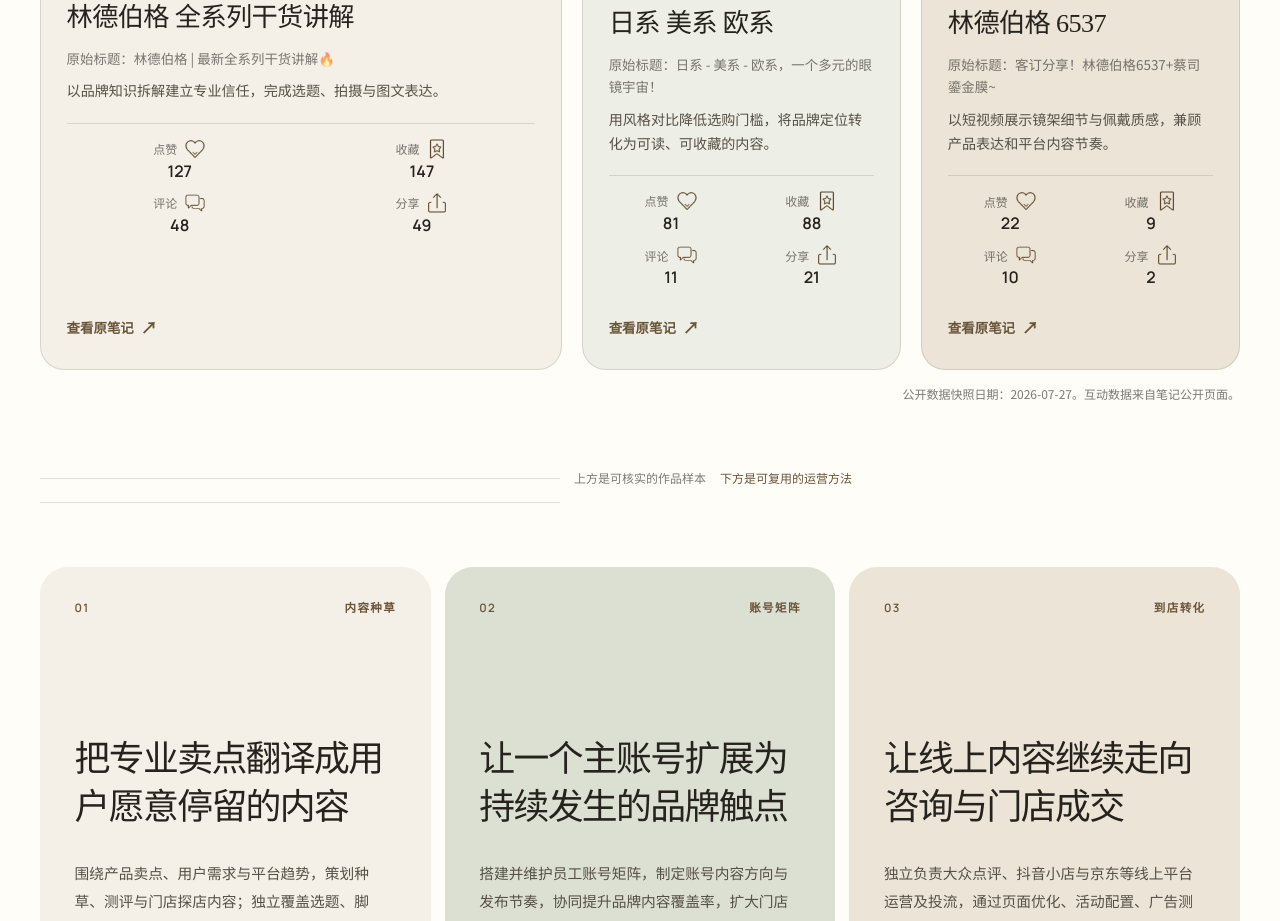
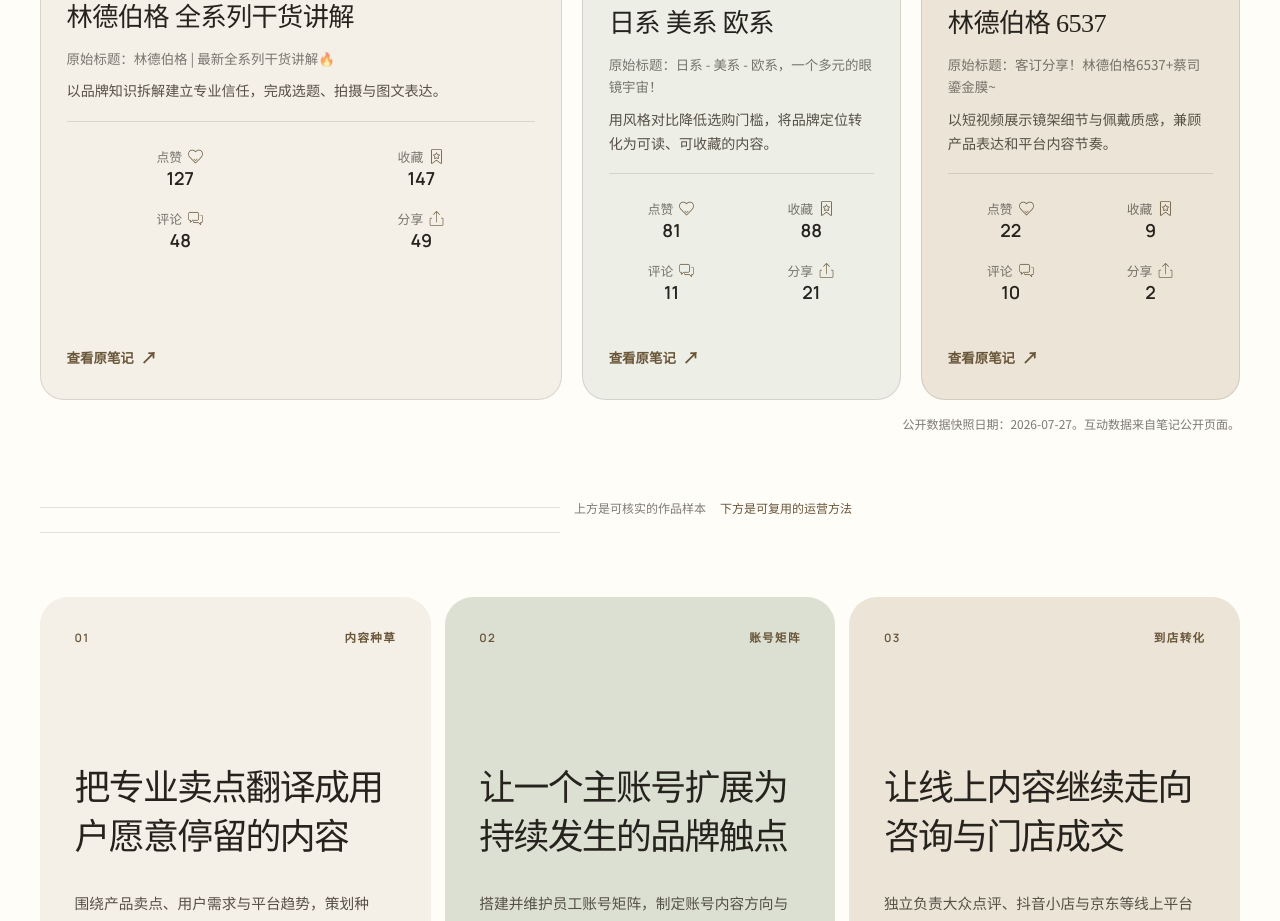
Before and after one commit to 2496739820-netizen/-, a Next.js app: page / in a window 1280 px wide. Shown: the part 1800-2721 px from the top of the page. Built offline with nearby package versions, Linux system fonts and the light colour scheme.

Commit message:
Refine Hupai metric proportions

```diff
--- a/app/globals.css
+++ b/app/globals.css
@@ -343,11 +343,11 @@
 .hupai-work-content h4 { margin: 13px 0 12px; font-family: "Noto Serif SC", serif; font-size: clamp(1.45rem, 2.05vw, 2.25rem); font-weight: 500; line-height: 1.3; letter-spacing: -0.025em; }
 .hupai-work-content > p:nth-of-type(2) { font-size: 0.84rem; }
 .hupai-work-content > p:nth-of-type(3) { margin-top: 10px; color: var(--ink-soft); font-size: 0.88rem; }
-.hupai-work-metrics { display: grid; grid-template-columns: repeat(2, minmax(0, 1fr)); gap: 11px 16px; margin: 20px 0 12px; border-top: 1px solid var(--line); padding-top: 14px; }
-.hupai-work-metrics div { display: flex; min-width: 0; flex-direction: column; align-items: center; }
-.hupai-work-metrics dt { display: flex; align-items: center; justify-content: center; gap: 7px; color: var(--muted); font-size: 0.75rem; line-height: 1.3; }
-.hupai-work-metric-icon { display: block; width: 22px; height: 22px; flex: 0 0 22px; object-fit: contain; }
-.hupai-work-metrics dd { margin: 2px 0 0; padding-left: 0; font: 600 1rem/1.2 "Manrope", sans-serif; text-align: center; }
+.hupai-work-metrics { display: grid; align-content: center; min-height: 144px; grid-template-columns: repeat(2, minmax(0, 1fr)); gap: 8px 14px; margin: 18px 0 12px; border-top: 1px solid var(--line); padding-top: 12px; }
+.hupai-work-metrics div { display: flex; min-width: 0; min-height: 54px; flex-direction: column; align-items: center; justify-content: center; }
+.hupai-work-metrics dt { display: flex; align-items: center; justify-content: center; gap: 5px; color: var(--muted); font-size: 0.8rem; font-weight: 500; line-height: 1.25; }
+.hupai-work-metric-icon { display: block; width: 17px; height: 17px; flex: 0 0 17px; object-fit: contain; opacity: 0.82; }
+.hupai-work-metrics dd { margin: 3px 0 0; padding-left: 0; font: 600 1.12rem/1.15 "Manrope", sans-serif; text-align: center; }
 .hupai-work-content > a { display: inline-flex; width: fit-content; min-height: 44px; align-items: center; margin-top: auto; padding-top: 12px; color: var(--gold-deep); font-size: 0.84rem; font-weight: 600; }
 .hupai-work-content > a::after { content: "↗"; margin-left: 7px; font-size: 1rem; }
 .hupai-evidence-note { margin: 14px 0 0; color: var(--muted); font-size: 0.75rem; line-height: 1.65; text-align: right; }
```
Also changed, not shown: 1 other file (tests, documents, lock files or other folders).
